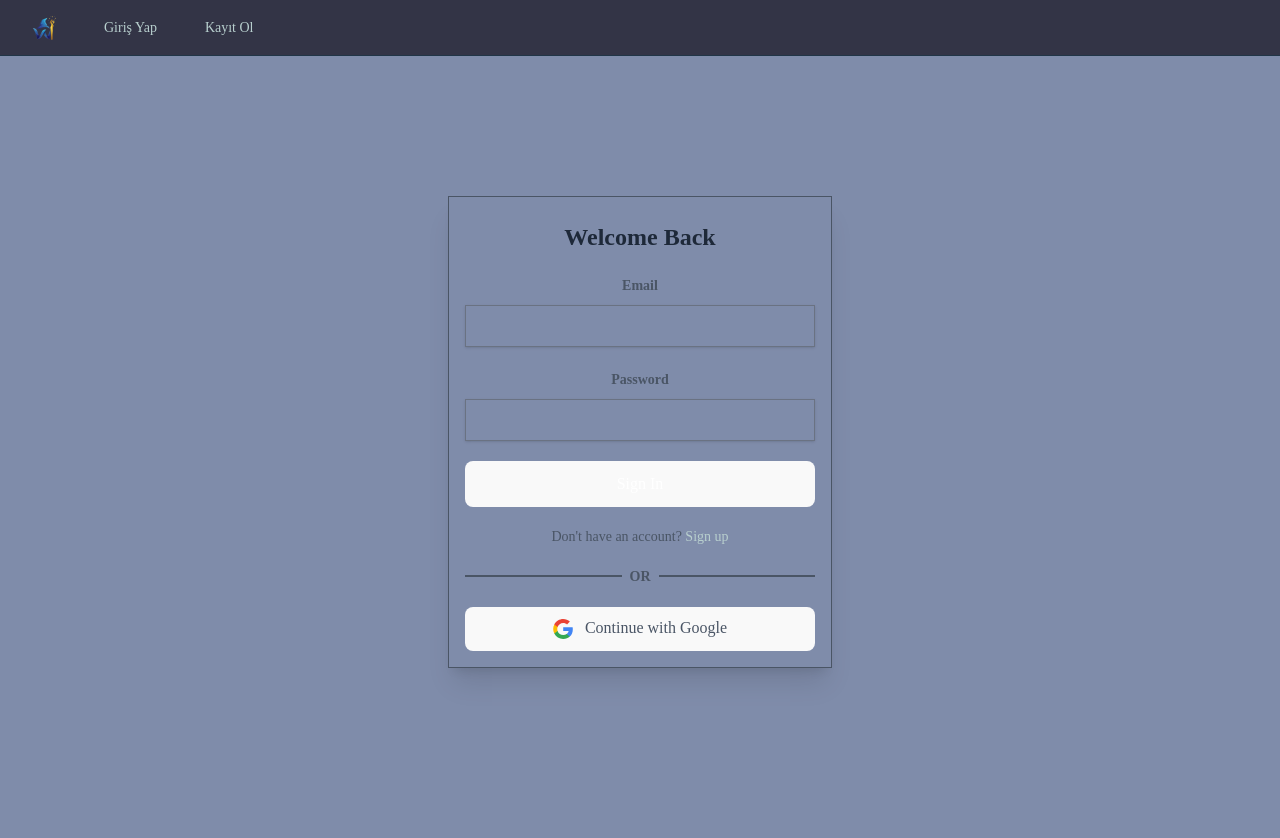
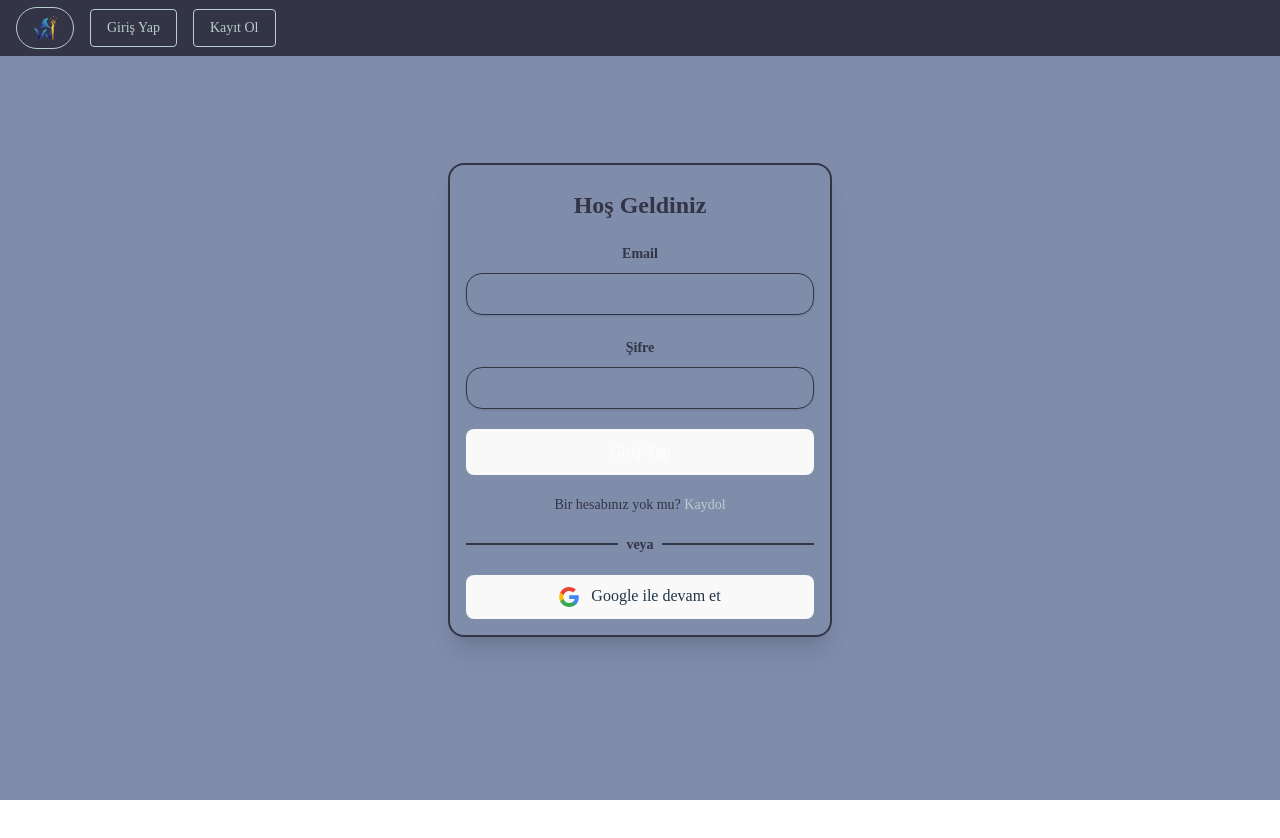
Before and after one commit to MustafaAykut77/quiz-platfrom, a React (Vite) app: page /login in a window 1280 px wide. Shown: the top 838 px of the page. After the commit the page ends 800 px from the top, so only its background shows below. Built offline with nearby package versions, Linux system fonts and the light colour scheme; no server answers.

Commit message:
CSS updates

```diff
--- a/src/Components/Header.jsx
+++ b/src/Components/Header.jsx
@@ -10,16 +10,21 @@ const Header = () => {
     const { userLoggedIn } = useAuth()
 
     return (
-        <nav className='flex flex-row gap-x-4 w-full z-20 fixed top-0 left-0 h-14 border-b place-content-between items-center bg-[#333446] px-4'>
+        <nav className='flex flex-row gap-x-4 w-full z-20 fixed top-0 left-0 h-14 border-b place-content-between items-center bg-[var(--secondary-bg)] px-4'>
             <div className='flex flex-row gap-x-4 items-center'>
                 {
                     userLoggedIn
                         ?
                         <>
-
+                            <Link
+                                to="/"
+                                className='px-4 py-2 text-sm font-medium border-1 border-[var(--secondary-border)] rounded-full hover:scale-105 hover:shadow-md transition-all duration-200'
+                            >
+                                <img src='logo.png' alt='logo' className='h-6 w-6'/>
+                            </Link>
                             <div
                                 onClick={() => { doSignOut().then(() => { navigate('/login') }) }}
-                                className='px-4 py-2 text-sm font-medium text-white hover:scale-105 hover:shadow-md transition-all duration-200 hover:!text-white cursor-pointer'
+                                className='px-4 py-2 text-sm font-medium border-1 border-[var(--secondary-border)] rounded hover:scale-105 hover:shadow-md transition-all duration-200 cursor-pointer'
                             >
                                 Çıkış Yap
                             </div>
@@ -28,19 +33,19 @@ const Header = () => {
                         <>
                             <Link
                                 to="/"
-                                className='px-4 py-2 text-sm font-medium text-white hover:scale-105 hover:shadow-md transition-all duration-200 hover:!text-white'
+                                className='px-4 py-2 text-sm font-medium border-1 border-[var(--secondary-border)] rounded-full hover:scale-105 hover:shadow-md transition-all duration-200'
                             >
-                                <img src='logo.png' alt='logo' className='h-6 w-6 justify-between'/>
+                                <img src='logo.png' alt='logo' className='h-6 w-6'/>
                             </Link>
                             <Link
                                 to="/login"
-                                className='px-4 py-2 text-sm font-medium text-white hover:scale-105 hover:shadow-md transition-all duration-200 hover:!text-white'
+                                className='px-4 py-2 text-sm font-medium border-1 border-[var(--secondary-border)] rounded hover:scale-105 hover:shadow-md transition-all duration-200'
                             >
                                 Giriş Yap
                             </Link>
                             <Link
                                 to="/register"
-                                className='px-4 py-2 text-sm font-medium text-white hover:scale-105 hover:shadow-md transition-all duration-200 hover:!text-white'
+                                className='px-4 py-2 text-sm font-medium  border-1 border-[var(--secondary-border)] rounded hover:scale-105 hover:shadow-md transition-all duration-200'
                             >
                                 Kayıt Ol
                             </Link>
--- a/src/index.css
+++ b/src/index.css
@@ -61,7 +61,11 @@
   color: rgba(255, 255, 255, 0.87);
 
   --background: #7F8CAA;
+  --secondary-bg: #333446;
   --text: #B8CFCE;
+  --secondary-text: #333446;
+  --border: #333446;
+  --secondary-border: #B8CFCE;
 }
 
 a {
--- a/src/pages/login/login.jsx
+++ b/src/pages/login/login.jsx
@@ -33,11 +33,11 @@ const Login = () => {
         <div>
             {userLoggedIn && (<Navigate to={'/home'} replace={true} />)}
 
-            <main className="w-full h-screen flex self-center place-content-center place-items-center">
-                <div className="w-96 text-gray-600 space-y-5 p-4 shadow-xl border rounded-xl">
+            <main className="w-full h-full flex self-center place-content-center place-items-center">
+                <div className="w-96 space-y-5 p-4 shadow-xl border-2 border-[var(--border)] rounded-2xl">
                     <div className="text-center">
                         <div className="mt-2">
-                            <h3 className="text-gray-800 text-xl font-semibold sm:text-2xl">Welcome Back</h3>
+                            <h3 className="text-[var(--secondary-text)] text-xl font-semibold sm:text-2xl">Hoş Geldiniz</h3>
                         </div>
                     </div>
                     <form
@@ -45,7 +45,7 @@ const Login = () => {
                         className="space-y-5"
                     >
                         <div>
-                            <label className="text-sm text-gray-600 font-bold">
+                            <label className="text-sm text-[var(--secondary-text)] font-bold">
                                 Email
                             </label>
                             <input
@@ -53,21 +53,21 @@ const Login = () => {
                                 autoComplete='email'
                                 required
                                 value={email} onChange={(e) => { setEmail(e.target.value) }}
-                                className="w-full mt-2 px-3 py-2 text-gray-500 bg-transparent outline-none border focus:border-indigo-600 shadow-sm rounded-lg transition duration-300"
+                                className="w-full mt-2 px-3 py-2 text-[var(--secondary-text)] bg-transparent outline-none border focus:border-[var(--secondary-border)] shadow-sm rounded-2xl transition duration-300"
                             />
                         </div>
 
 
                         <div>
-                            <label className="text-sm text-gray-600 font-bold">
-                                Password
+                            <label className="text-sm text-[var(--secondary-text)] font-bold">
+                                Şifre
                             </label>
                             <input
                                 type="password"
                                 autoComplete='current-password'
                                 required
                                 value={password} onChange={(e) => { setPassword(e.target.value) }}
-                                className="w-full mt-2 px-3 py-2 text-gray-500 bg-transparent outline-none border focus:border-indigo-600 shadow-sm rounded-lg transition duration-300"
+                                className="w-full mt-2 px-3 py-2 text-[var(--secondary-text)] bg-transparent outline-none border focus:border-[var(--secondary-border)] shadow-sm rounded-2xl transition duration-300"
                             />
                         </div>
 
@@ -78,14 +78,14 @@ const Login = () => {
                         <button
                             type="submit"
                             disabled={isSigningIn}
-                            className={`w-full px-4 py-2 text-white font-medium rounded-lg ${isSigningIn ? 'bg-gray-300 cursor-not-allowed' : 'bg-indigo-600 hover:bg-indigo-700 hover:shadow-xl transition duration-300'}`}
+                            className={`w-full px-4 py-2 text-white font-medium rounded-lg ${isSigningIn ? 'bg-gray-300 cursor-not-allowed' : 'bg-[var(--background)] hover:bg-[var(--secondary-bg)] hover:shadow-xl transition duration-300'}`}
                         >
-                            {isSigningIn ? 'Signing In...' : 'Sign In'}
+                            {isSigningIn ? 'Giriş Yapılıyor...' : 'Giriş Yap'}
                         </button>
                     </form>
-                    <p className="text-center text-sm">Don't have an account? <Link to={'/register'} className="hover:underline font-bold">Sign up</Link></p>
+                    <p className="text-center text-sm text-[var(--secondary-text)]">Bir hesabınız yok mu? <Link to={'/register'} className="hover:underline font-bold">Kaydol</Link></p>
                     <div className='flex flex-row text-center w-full'>
-                        <div className='border-b-2 mb-2.5 mr-2 w-full'></div><div className='text-sm font-bold w-fit'>OR</div><div className='border-b-2 mb-2.5 ml-2 w-full'></div>
+                        <div className='border-b-2 mb-2.5 mr-2 w-full'></div><div className='text-sm font-bold w-10 text-[var(--secondary-text)]'>veya</div><div className='border-b-2 mb-2.5 ml-2 w-full'></div>
                     </div>
                     <button
                         disabled={isSigningIn}
@@ -104,7 +104,7 @@ const Login = () => {
                                 </clipPath>
                             </defs>
                         </svg>
-                        {isSigningIn ? 'Signing In...' : 'Continue with Google'}
+                        {isSigningIn ? 'Giriş yapılıyor...' : 'Google ile devam et'}
                     </button>
                 </div>
             </main>
--- a/src/pages/register/Register.jsx
+++ b/src/pages/register/Register.jsx
@@ -27,11 +27,11 @@ const Register = () => {
         <>
             {userLoggedIn && (<Navigate to={'/home'} replace={true} />)}
 
-            <main className="w-full h-screen flex self-center place-content-center place-items-center">
-                <div className="w-96 text-gray-600 space-y-5 p-4 shadow-xl border rounded-xl">
+            <main className="w-full h-full flex self-center place-content-center place-items-center">
+                <div className="w-96 space-y-5 p-4 shadow-xl border-2 border-[var(--border)] rounded-2xl ">
                     <div className="text-center mb-6">
                         <div className="mt-2">
-                            <h3 className="text-gray-800 text-xl font-semibold sm:text-2xl">Create a New Account</h3>
+                            <h3 className="text-[var(--secondary-text)] text-xl font-semibold sm:text-2xl">Yeni Hesap Oluştur</h3>
                         </div>
 
                     </div>
@@ -40,7 +40,7 @@ const Register = () => {
                         className="space-y-4"
                     >
                         <div>
-                            <label className="text-sm text-gray-600 font-bold">
+                            <label className="text-sm text-[var(--secondary-text)] font-bold">
                                 Email
                             </label>
                             <input
@@ -48,13 +48,13 @@ const Register = () => {
                                 autoComplete='email'
                                 required
                                 value={email} onChange={(e) => { setEmail(e.target.value) }}
-                                className="w-full mt-2 px-3 py-2 text-gray-500 bg-transparent outline-none border focus:indigo-600 shadow-sm rounded-lg transition duration-300"
+                                className="w-full mt-2 px-3 py-2 text-[var(--secondary-text)] bg-transparent outline-none border focus:border-[var(--secondary-border)] shadow-sm rounded-2xl transition duration-300"
                             />
                         </div>
 
                         <div>
-                            <label className="text-sm text-gray-600 font-bold">
-                                Password
+                            <label className="text-sm text-[var(--secondary-text)] font-bold">
+                                Şifre
                             </label>
                             <input
                                 disabled={isRegistering}
@@ -62,13 +62,13 @@ const Register = () => {
                                 autoComplete='new-password'
                                 required
                                 value={password} onChange={(e) => { setPassword(e.target.value) }}
-                                className="w-full mt-2 px-3 py-2 text-gray-500 bg-transparent outline-none border focus:border-indigo-600 shadow-sm rounded-lg transition duration-300"
+                                className="w-full mt-2 px-3 py-2 text-[var(--secondary-text)] bg-transparent outline-none border focus:border-[var(--secondary-border)] shadow-sm rounded-2xl transition duration-300"
                             />
                         </div>
 
                         <div>
-                            <label className="text-sm text-gray-600 font-bold">
-                                Confirm Password
+                            <label className="text-sm text-[var(--secondary-text)] font-bold">
+                                Tekrar Şifre
                             </label>
                             <input
                                 disabled={isRegistering}
@@ -76,7 +76,7 @@ const Register = () => {
                                 autoComplete='off'
                                 required
                                 value={confirmPassword} onChange={(e) => { setconfirmPassword(e.target.value) }}
-                                className="w-full mt-2 px-3 py-2 text-gray-500 bg-transparent outline-none border focus:border-indigo-600 shadow-sm rounded-lg transition duration-300"
+                                className="w-full mt-2 px-3 py-2 text-[var(--secondary-text)] bg-transparent outline-none border focus:border-[var(--secondary-border)] shadow-sm rounded-2xl transition duration-300"
                             />
                         </div>
 
@@ -89,11 +89,11 @@ const Register = () => {
                             disabled={isRegistering}
                             className={`w-full px-4 py-2 text-white font-medium rounded-lg ${isRegistering ? 'bg-gray-300 cursor-not-allowed' : 'bg-indigo-600 hover:bg-indigo-700 hover:shadow-xl transition duration-300'}`}
                         >
-                            {isRegistering ? 'Signing Up...' : 'Sign Up'}
+                            {isRegistering ? 'Kaydolunuyor...' : 'Kaydol'}
                         </button>
-                        <div className="text-sm text-center">
-                            Already have an account? {'   '}
-                            <Link to={'/login'} className="text-center text-sm hover:underline font-bold">Continue</Link>
+                        <div className="text-sm text-center text-[var(--secondary-text)]">
+                            Zaten hesabın var mı? {'   '}
+                            <Link to={'/login'} className="text-center text-sm hover:underline font-bold">Giriş Yap</Link>
                         </div>
                     </form>
                 </div>
```
Also changed, not shown: components/ui/input.jsx (+5 -2 lines), src/pages/quiz/quiz.jsx (+5 -7 lines).
